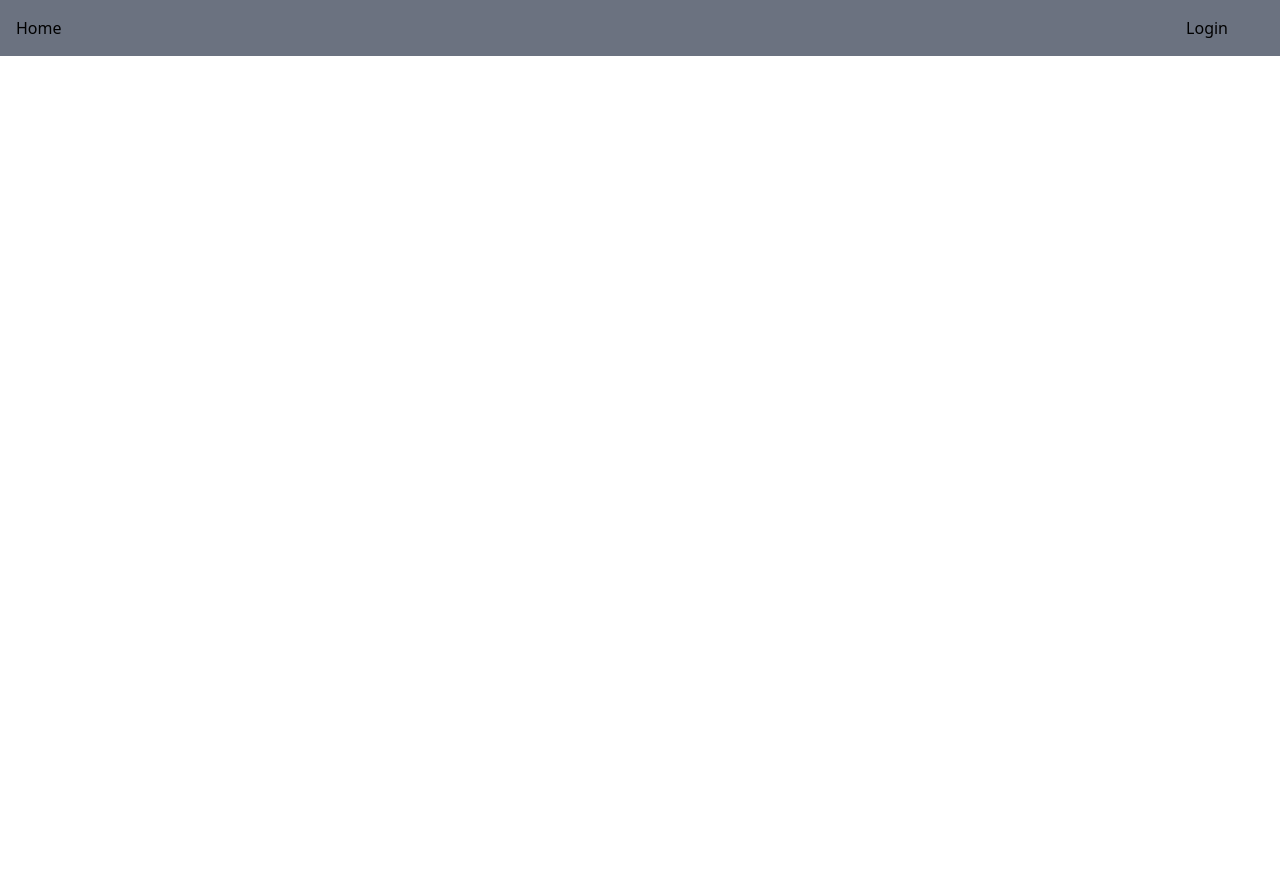
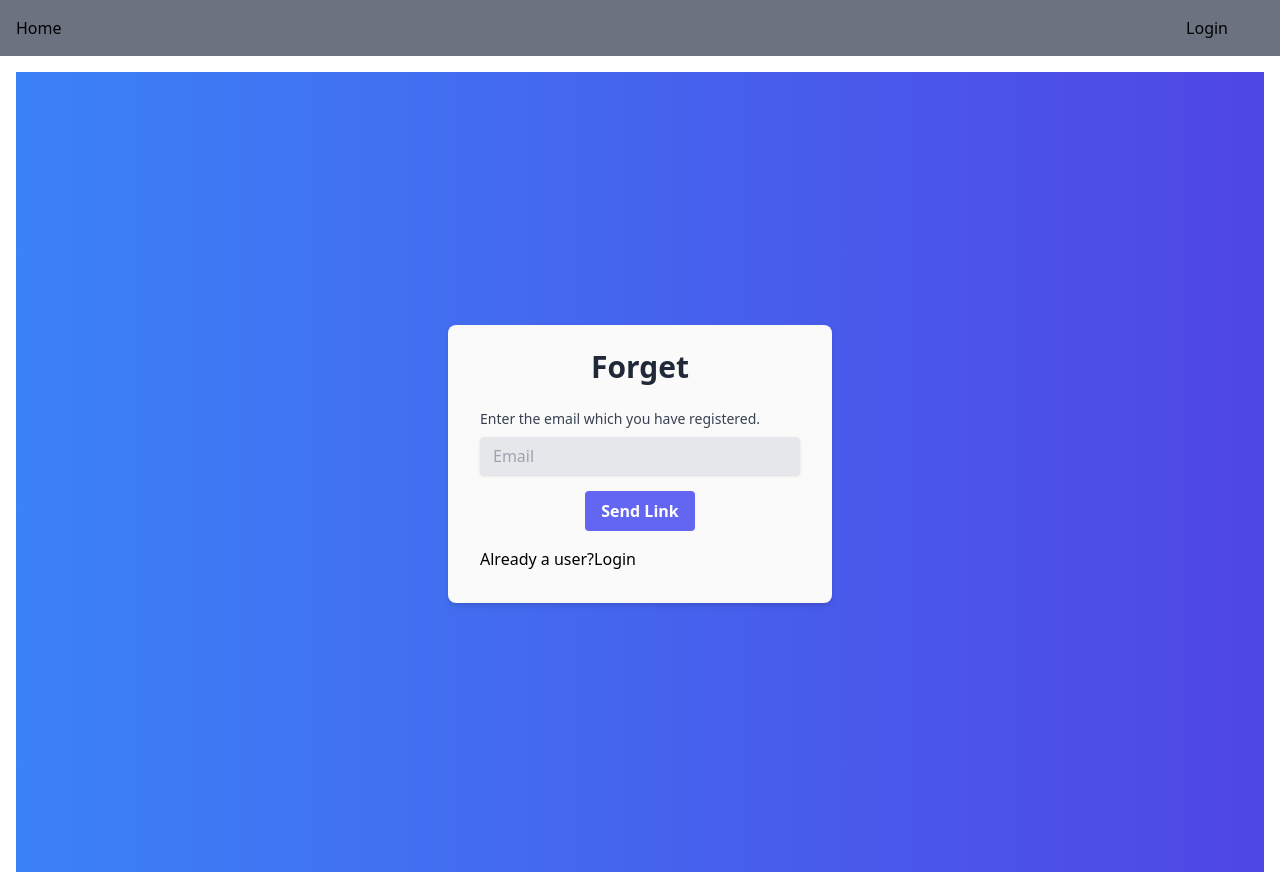
Before and after one commit to vaibhavsingh9798/expense_tracker_react_app, a React (Create React App) app: page /forgot-password in a window 1280 px wide. Before the commit this address had no page. Before the commit the page ends 800 px from the top, so only its background shows below. Built offline with nearby package versions, Linux system fonts and the light colour scheme.

Commit message:
add reset password feature

```diff
--- a/src/App.js
+++ b/src/App.js
@@ -1,3 +1,4 @@
+import ForgotPassword from "./components/Auth/ForgotPassword";
 import Login from "./components/Auth/Login";
 import VerifyEmail from "./components/Auth/VerifyEmail";
 import Home from "./components/Home/Home";
@@ -13,6 +14,7 @@ function App() {
             <Route path='/auth' element={<Login/>} />
             <Route path='/profile' element={<Profile />} />
             <Route path='/verify-email' element={<VerifyEmail />} />
+            <Route path="/forgot-password" element={<ForgotPassword />} />
           </Routes>
 
          </div>
--- /dev/null
+++ b/src/components/Auth/ForgotPassword.js
@@ -0,0 +1,63 @@
+import { useState } from "react";
+import { NavLink, useNavigate } from "react-router-dom";
+
+const ForgotPassword = () =>{
+    const [error,setEroor] = useState('')
+    const [email,setEmail] = useState('')
+
+    const API_KEY =  'AIzaSyDe422vlAnqibSzAxFe3D3N7eFp2hQxxbg'
+    const URL = `https://identitytoolkit.googleapis.com/v1/accounts:sendOobCode?key=${API_KEY}`
+
+    const navigate = useNavigate()
+    const handleSubmit = async (e) => {
+       e.preventDefault();
+       console.log('email',email);
+       try{
+        let response = await fetch(URL,{
+           method:'POST',
+           body:JSON.stringify({'requestType': 'PASSWORD_RESET' , email: email}),
+           headers:{'Content-Type':'application/json'}
+        })
+        if(response.ok){
+            navigate('/auth')
+        }
+       }catch(err){
+        setEroor(err.message)
+       }
+    }
+    return(
+        <div className="flex justify-center items-center h-screen bg-gradient-to-r from-blue-500 to-indigo-600">
+      <form className="bg-zinc-50 shadow-md rounded-lg px-8 pt-6 pb-8 mb-4 w-96" onSubmit={handleSubmit}>
+        <h2 className="text-3xl font-bold mb-6 text-center text-gray-800">Forget </h2>
+
+        <div className="mb-4">
+          <label className="block text-gray-700 text-sm font-medium mb-2" htmlFor="email">
+            Enter the email which you have registered.
+          </label>
+          <input
+            className="shadow appearance-none border rounded w-full py-2 px-3 bg-gray-200 text-gray-900 leading-tight focus:outline-none focus:shadow-outline"
+            type="email"
+            placeholder="Email"
+            value={email}
+            onChange={(e) => setEmail(e.target.value)}
+            required
+          />
+        </div>
+        <div className="flex items-center justify-center">
+          <button
+            className="bg-indigo-500 hover:bg-indigo-700 text-white font-bold py-2 px-4 rounded focus:outline-none focus:shadow-outline"
+            type="submit"
+          >
+            Send Link
+          </button>
+        </div>
+        <div className='mt-4'>
+          <NavLink to='/auth'>Already a user?Login</NavLink>
+        {error && <p className='text-red-500 mt-2'>{error}</p>}
+        </div>
+      </form>
+    </div>
+    )
+}
+
+export default ForgotPassword;
--- a/src/components/Auth/Login.js
+++ b/src/components/Auth/Login.js
@@ -128,7 +128,10 @@ const handleChange = (e) =>{
           />
         </div> }
 
-        <div className="flex items-center justify-center">
+        <div className="flex flex-col items-center justify-center">
+        { isSignup && <div className='mb-2'>
+         <NavLink to='/forgot-password'> Forgot password? </NavLink>
+         </div>}
           <button
             className="bg-indigo-500 hover:bg-indigo-700 text-white font-bold py-2 px-4 rounded focus:outline-none focus:shadow-outline"
             type="submit"
```
